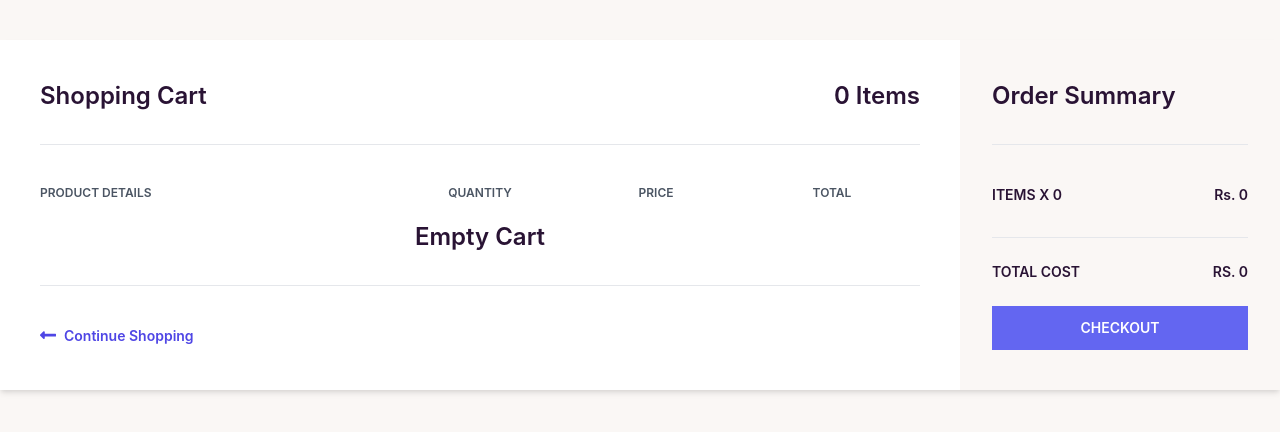
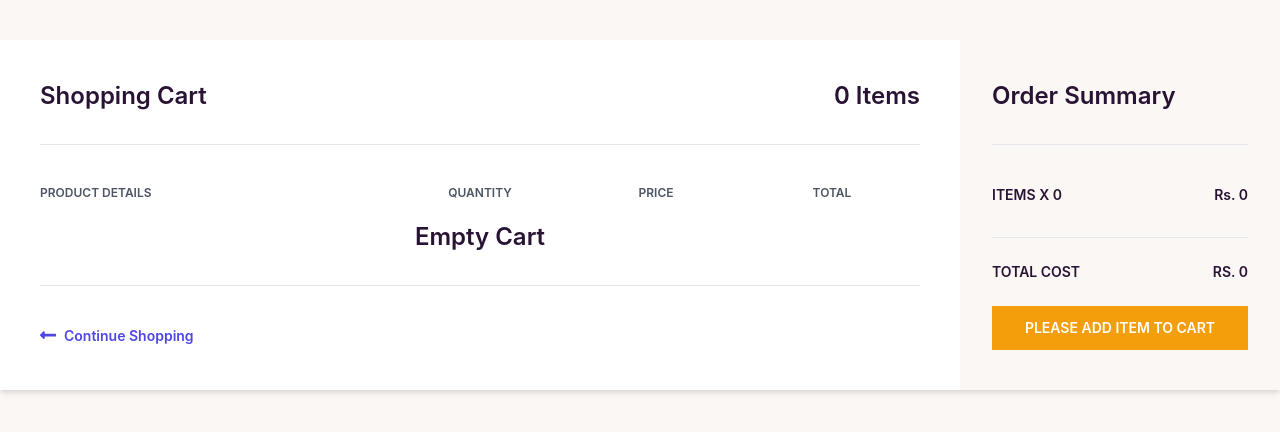
Before and after one commit to WebApiEcom/fury-ecom-client-front-end, a React (Create React App) app: page /cart in a window 1280 px wide. Shown: the top 432 px of the page. Built offline with nearby package versions, Linux system fonts and the light colour scheme.

Commit message:
checkout button remove when cart item 0

```diff
--- a/src/pages/Cart.js
+++ b/src/pages/Cart.js
@@ -136,9 +136,15 @@ function Cart() {
                      <span>Total cost</span>
                      <span>Rs. {orderTotal}</span>
                   </div>
-                  <button class="bg-indigo-500 font-semibold hover:bg-indigo-600 py-3 text-sm text-white uppercase w-full">
-                     Checkout
-                  </button>
+                  {shoppingCart.length == 0 ? (
+                     <button class="bg-yellow-500 font-semibold py-3 text-sm text-white uppercase w-full disabled:opacity-50">
+                        Please Add Item to Cart
+                     </button>
+                  ) : (
+                     <button class="bg-indigo-500 font-semibold hover:bg-indigo-600 py-3 text-sm text-white uppercase w-full">
+                        Checkout
+                     </button>
+                  )}
                </div>
             </div>
          </div>
```
